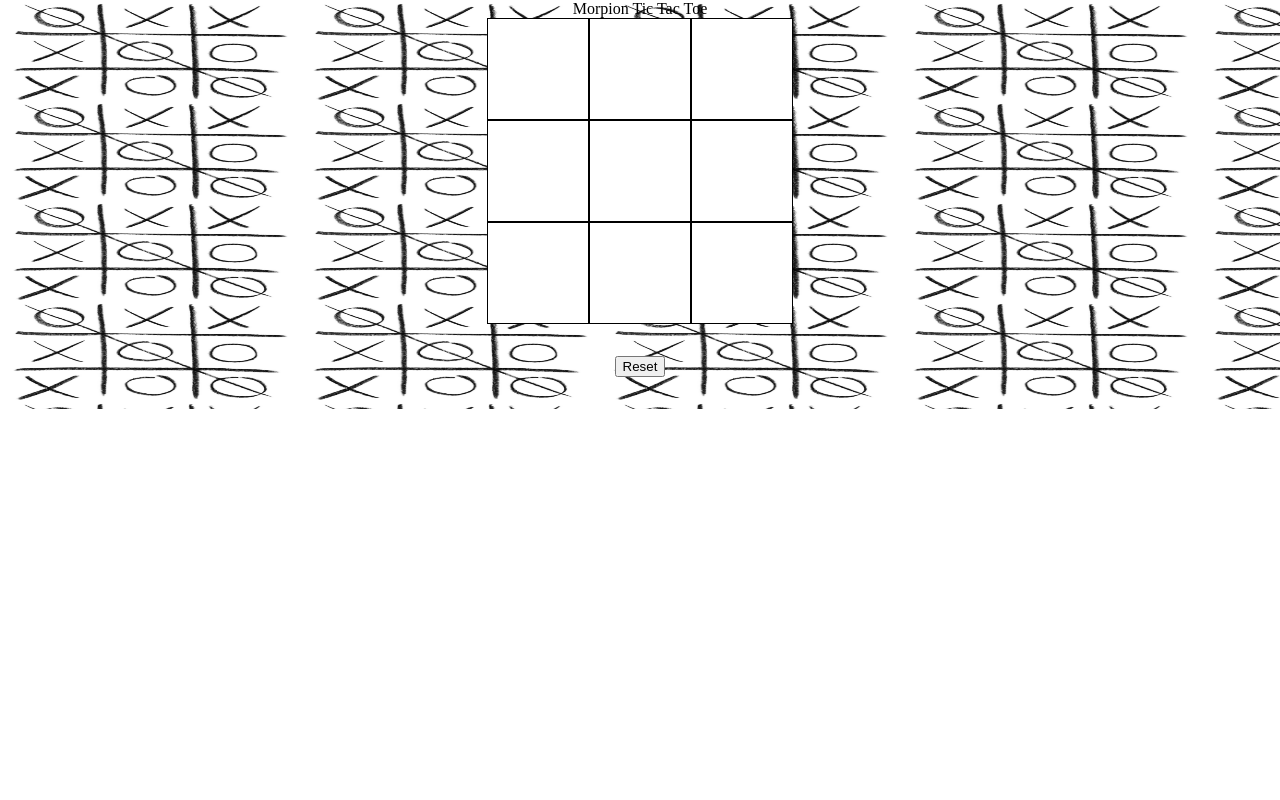
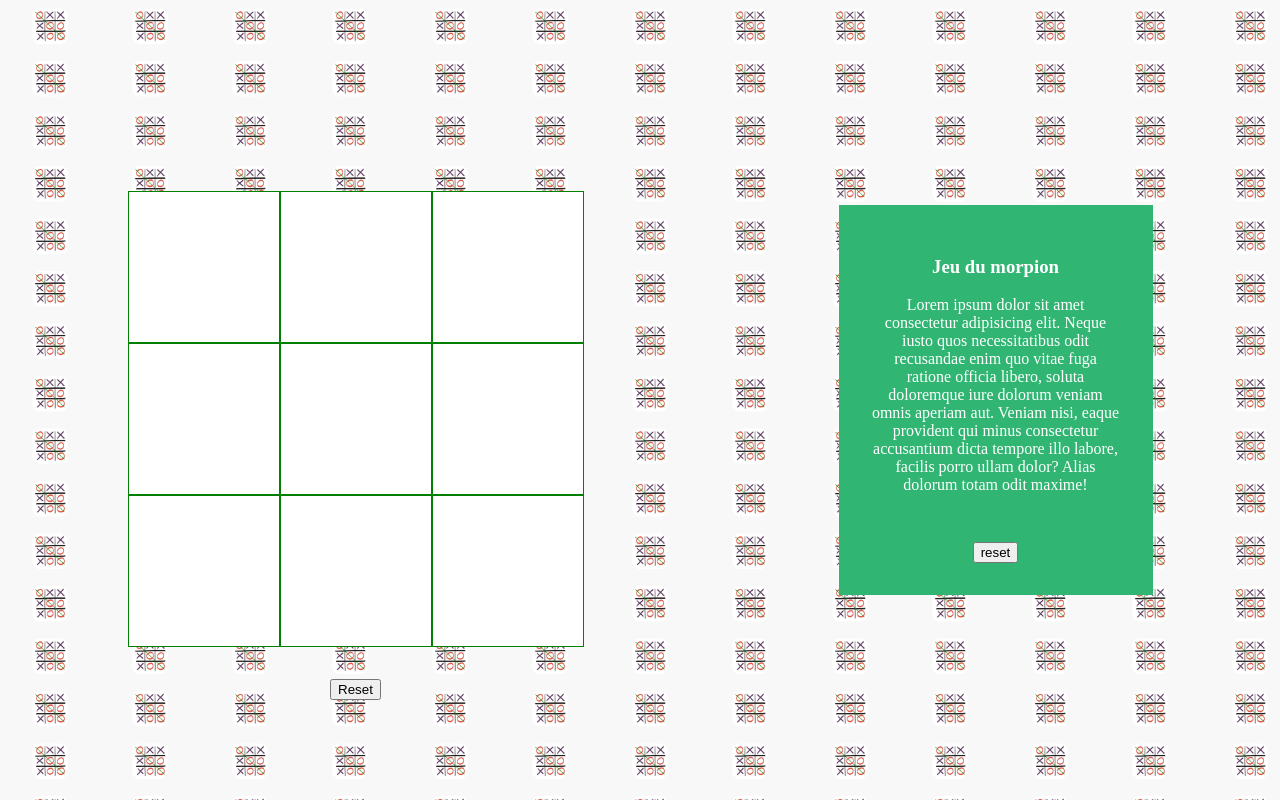
Before and after one commit to chaaams/morpion-react, a React (Create React App) app: page / in a window 1280 px wide. Built offline with nearby package versions, Linux system fonts and the light colour scheme.

Commit message:
features-rules

```diff
--- a/src/App.css
+++ b/src/App.css
@@ -1,7 +1,7 @@
 #root{
   background-color: aqua;
-  background-image: url(./assets/tic-tac-tac.jpg);
-  background-size: 300px 100px;;
+  background-image: url(./assets/morpion.png);
+  background-size: 100px;
   color: black;
   text-align: center;
   font-family: sansita
@@ -13,9 +13,9 @@
   background-color: white
 }
 .case{
-  height: 100px;
-  width: 100px;
-  border: 1px solid black;
+  height: 150px;
+  width: 150px;
+  border: 1px solid green;
 }
 .moveBoard{
   align-items: center;
@@ -23,14 +23,12 @@
   display: flex;
   height: 100vh;
 }
-.title-container > *{
-  text-orientation: upright;
-}
 .App{
   align-items: center;
-  justify-content: center;
+  justify-content:space-around;
   display: flex;
-  flex-direction: column;
+  /* flex-direction:row; */
+  height: 100vh;
 }
 .reset{
   margin: 4vh;
@@ -41,3 +39,65 @@
   display: flex;
   font-size: 2;
 }
+
+
+
+.wrapper{
+  display: flex;
+  justify-content: center;
+}
+.wrapper .texte{
+  color: white;
+  /* font-size: 60px; */
+  /* font-weight: 400; */
+  text-transform: uppercase;
+}
+.wrapper .dynamique-texte{
+  margin-right: 20px;
+  line-height: 90px;
+  height: 90px;
+  overflow: hidden;
+}
+.dynamique-texte li {
+  list-style: none;
+  color: red;
+  font-size: 60px;
+  font-weight: 400;
+  position: relative;
+  top : 0;
+  animation: slide 9s steps(4) infinite;
+}
+@keyframes slide {
+  100%{
+    top: -360px
+  }
+}
+.dynamique-texte li {
+  position: relative;
+}
+.dynamique-texte li ::after{
+  content: "";
+  position: absolute;
+  height: 100%;
+  width: 100%;
+  border-left: 2px solid red;
+  left: 0;
+  background-color:#082032 ;
+  animation: typing 2s steps(10) infinite;
+}
+@keyframes typing {
+ 40% , 60% {
+   left:  calc(100% + 30px);
+ }
+ 100%{
+   left : 0
+ }
+}
+.cart{
+  padding: 32px 32px 0 32px;
+  color: white;
+  background-color: #31b572;
+  max-width: 250px;
+
+
+ }
--- a/src/App.js
+++ b/src/App.js
@@ -1,6 +1,7 @@
 import './App.css';
 import Player from "./components/Player"
 import React from 'react';
+import Cart from './components/Cart';
 // import Board from "./components/Board"
 // import SquareTest from "./components/SquareTest"
 
@@ -9,10 +10,22 @@ function App() {
   return (
     <div className='App'>
       <div className='title-container'>
-        <span className='title'> Morpion </span>
-        <span className='second-title'> Tic Tac Toe </span>
+        {/* <span className='title'> Morpion </span>
+        <span className='second-title'> Tic Tac Toe </span> */}
+                            <div className="wrapper">
+                                <ul className="dynamique-texte">
+                                    <li>
+                                        <span>Morpion</span>
+                                    </li>
+                                    <li>
+                                        <span>Tic Tac Toe</span>
+                                    </li>
+                                </ul>
+                            </div>
+
+      <Player>Clik</Player>
       </div>
-      <Player>Clik</Player>
+      <Cart/>
       {/* <Board></Board> */}
     </div>
   );
```
Also changed, not shown: src/assets/morpion.png (added).
